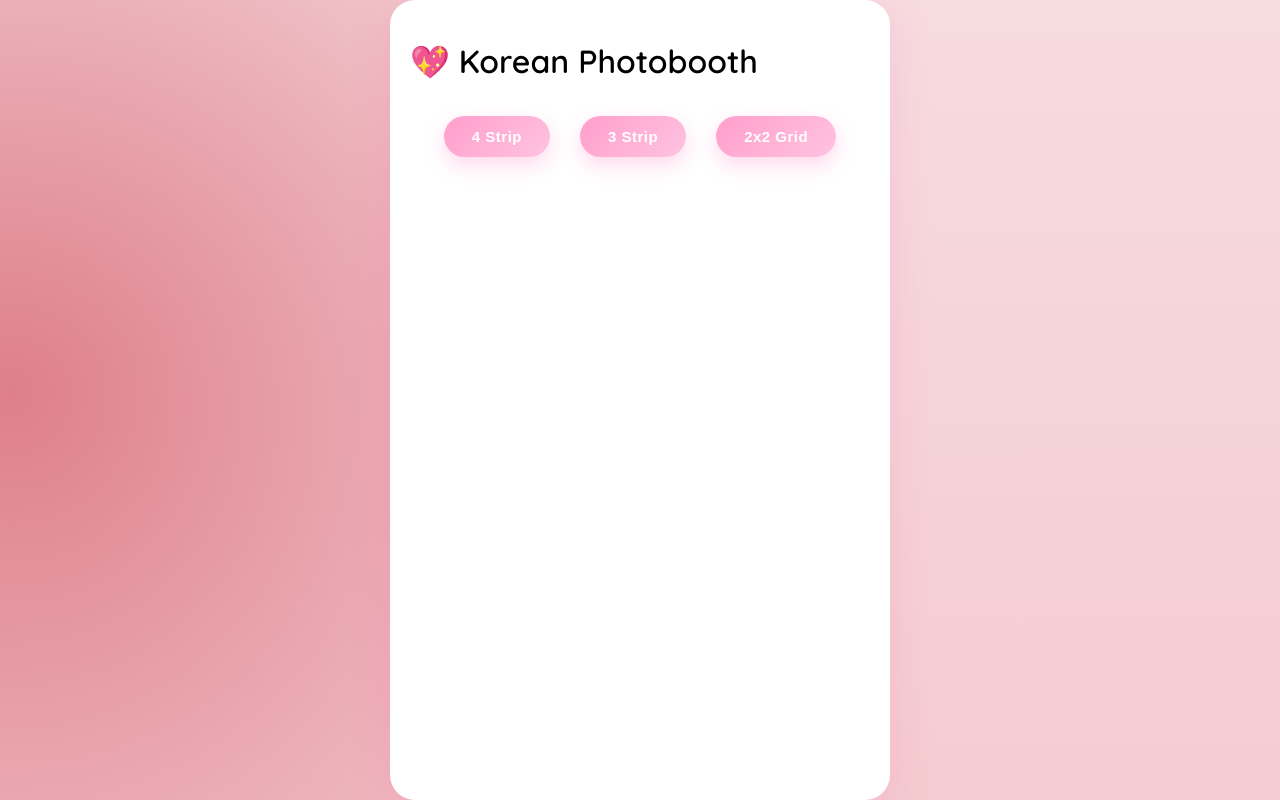
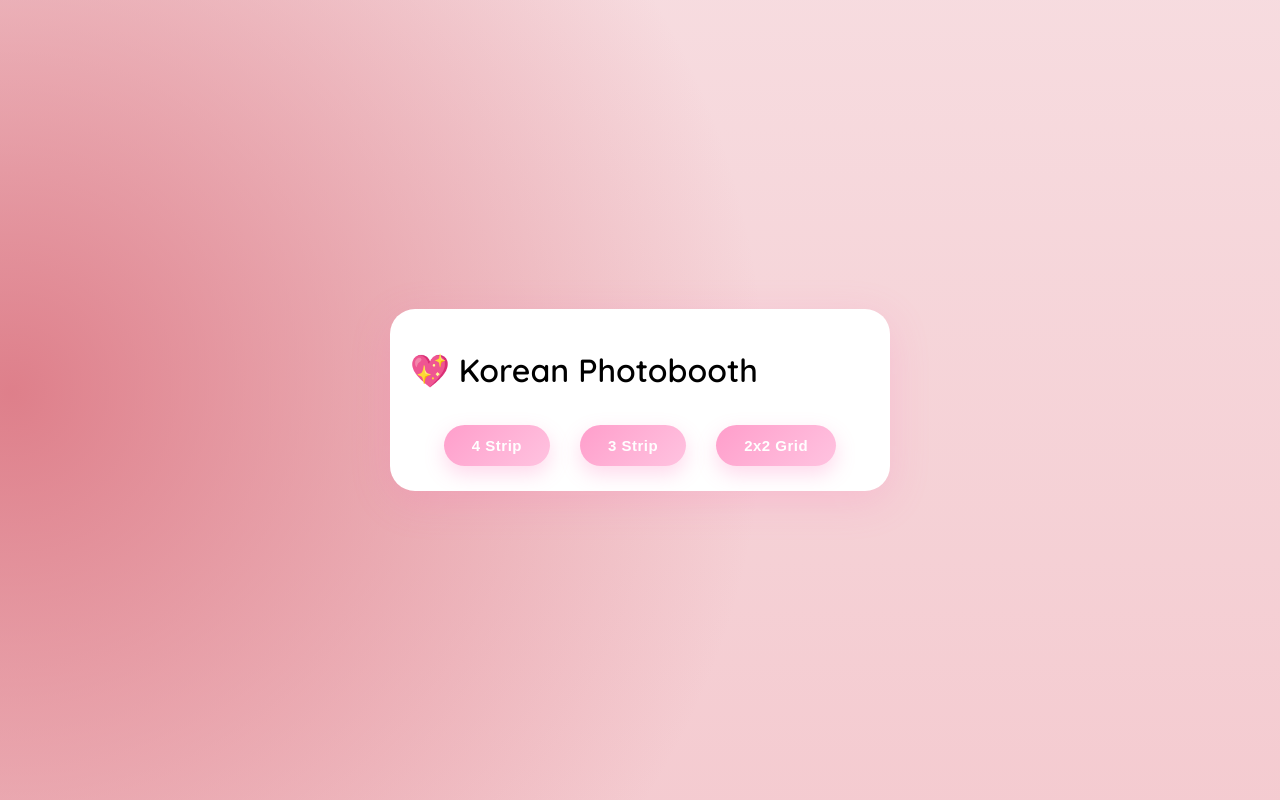
Before and after one commit to tasha404/peachypixels, a React (Create React App) app: page / in a window 1280 px wide. Built offline with nearby package versions, Linux system fonts and the light colour scheme.

Commit message:
Update App.css

```diff
--- a/src/App.css
+++ b/src/App.css
@@ -28,11 +28,11 @@ body {
   position: relative;
   background: white;
   padding: 20px;
-  border-radius: 25px;
-  width: 95%;
+  width: 100%;
   max-width: 500px;
   margin: 0 auto;
   min-height: 100vh;
+  border-radius: 25px 25px 0 0;
   box-shadow: 0 10px 40px rgba(255, 105, 180, 0.2);
 }
 
@@ -303,3 +303,19 @@ button:active {
     padding: 10px 20px;
   }
 }
+
+/* ===== DESKTOP ONLY ===== */
+@media (min-width: 768px) {
+
+  body {
+    display: flex;
+    justify-content: center;
+    align-items: center;
+  }
+
+  .container {
+    width: 900px;
+    min-height: auto;
+    border-radius: 25px;
+  }
+}
```
